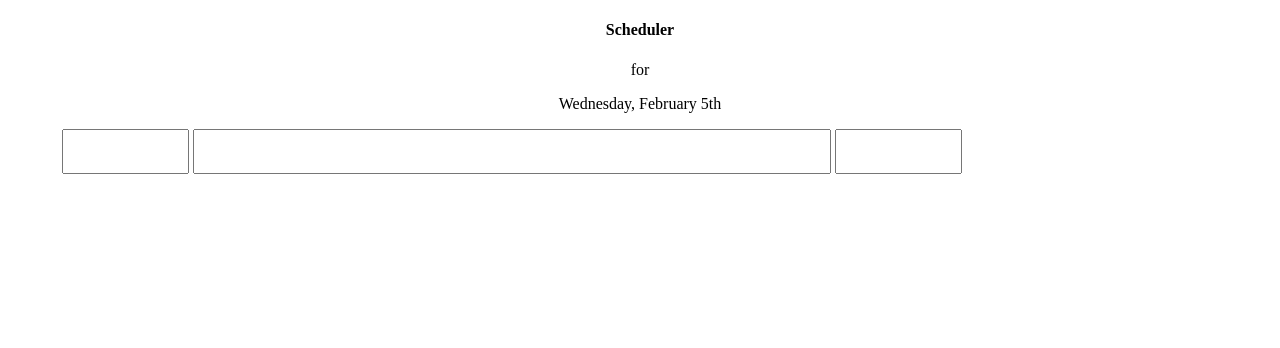
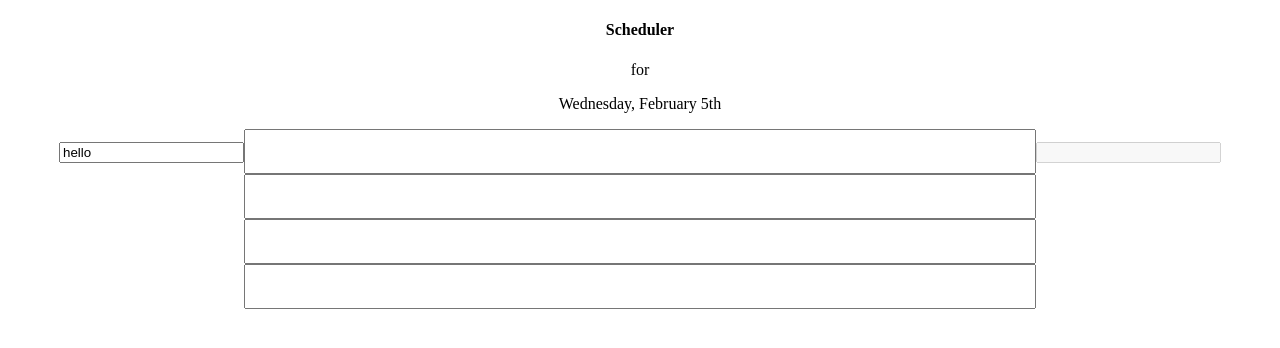
Before and after one commit to KiteRunner2/BootHomework_05, a plain HTML site: page index.html in a window 1280 px wide. Drawn offline with nearby package versions, Linux system fonts and the light colour scheme.

Commit message:
Update index.html

```diff
--- a/index.html
+++ b/index.html
@@ -19,35 +19,12 @@
     </header>
     <div class="container">
       <!-- Timeblocks go here -->
+      <div><input type="text" class="hourblock" value="hello"><input type="text" class="timeblock"><input type="text" class="hourblock" disabled></div>
 
-      <div class="subcontainer">
+      <input type="text" class="timeblock">
+      <input type="text" class="timeblock">
+      <input type="text" class="timeblock">
 
-          <input type="text" class="timeblock-l" value="">
-
-
-          <input type="text" class="timeblock">
-
-
-          <input type="text" class="timeblock-r">
-
-      </div>
-      <!--
-      <div class="subcontainer"><input type="text" class="hourblock" value="hello"><input type="text" class="timeblock"><input type="text" class="padlock" disabled></div>
-      <div class="subcontainer"><input type="text" class="hourblock" value="hello"><input type="text" class="timeblock"><input type="text" class="padlock" disabled></div>
-      <div class="subcontainer"><input type="text" class="hourblock" value="hello"><input type="text" class="timeblock"><input type="text" class="padlock" disabled></div>
-      <div class="subcontainer"><input type="text" class="hourblock" value="hello"><input type="text" class="timeblock"><input type="text" class="padlock" disabled></div>
-      <div class="subcontainer"><input type="text" class="hourblock" value="hello"><input type="text" class="timeblock"><input type="text" class="padlock" disabled></div>
-      <div class="subcontainer"><input type="text" class="hourblock" value="hello"><input type="text" class="timeblock"><input type="text" class="padlock" disabled></div>
-      <div class="subcontainer"><input type="text" class="hourblock" value="hello"><input type="text" class="timeblock"><input type="text" class="padlock" disabled></div>
-      <div class="subcontainer"><input type="text" class="hourblock" value="hello"><input type="text" class="timeblock"><input type="text" class="padlock" disabled></div>
-      <div class="subcontainer"><input type="text" class="hourblock" value="hello"><input type="text" class="timeblock"><input type="text" class="padlock" disabled></div>
-      <div class="subcontainer"><input type="text" class="hourblock" value="hello"><input type="text" class="timeblock"><input type="text" class="padlock" disabled></div>
-      <div class="subcontainer"><input type="text" class="hourblock" value="hello"><input type="text" class="timeblock"><input type="text" class="padlock" disabled></div>
-      <div class="subcontainer"><input type="text" class="hourblock" value="hello"><input type="text" class="timeblock"><input type="text" class="padlock" disabled></div>
-      <div class="subcontainer"><input type="text" class="hourblock" value="hello"><input type="text" class="timeblock"><input type="text" class="padlock" disabled></div>
-      <div class="subcontainer"><input type="text" class="hourblock" value="hello"><input type="text" class="timeblock"><input type="text" class="padlock" disabled></div>
-      <div class="subcontainer"><input type="text" class="hourblock" value="hello"><input type="text" class="timeblock"><input type="text" class="padlock" disabled></div>
-      -->
     </div>
 
     <script src="https://code.jquery.com/jquery-3.4.1.min.js"></script>
```
